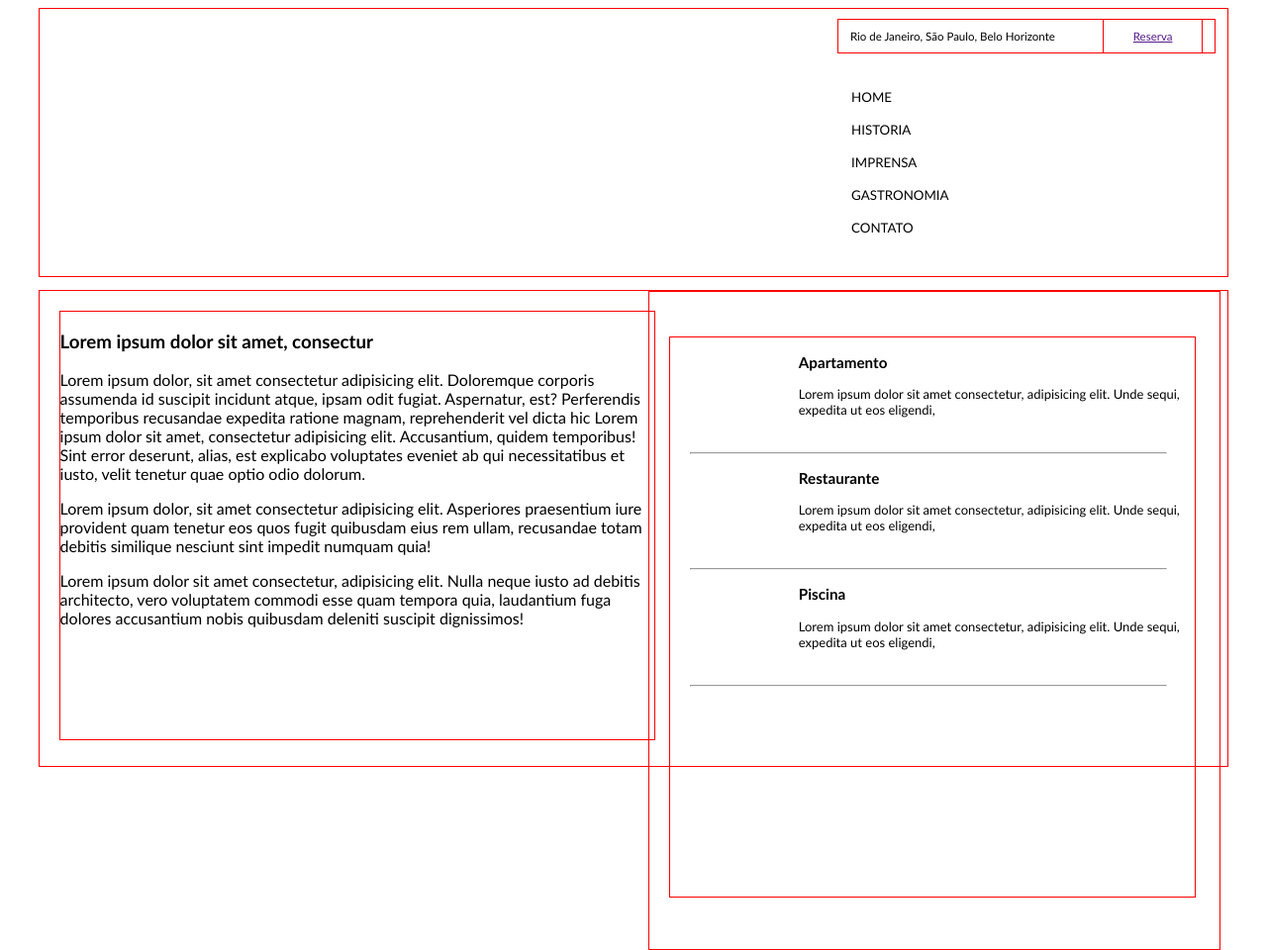
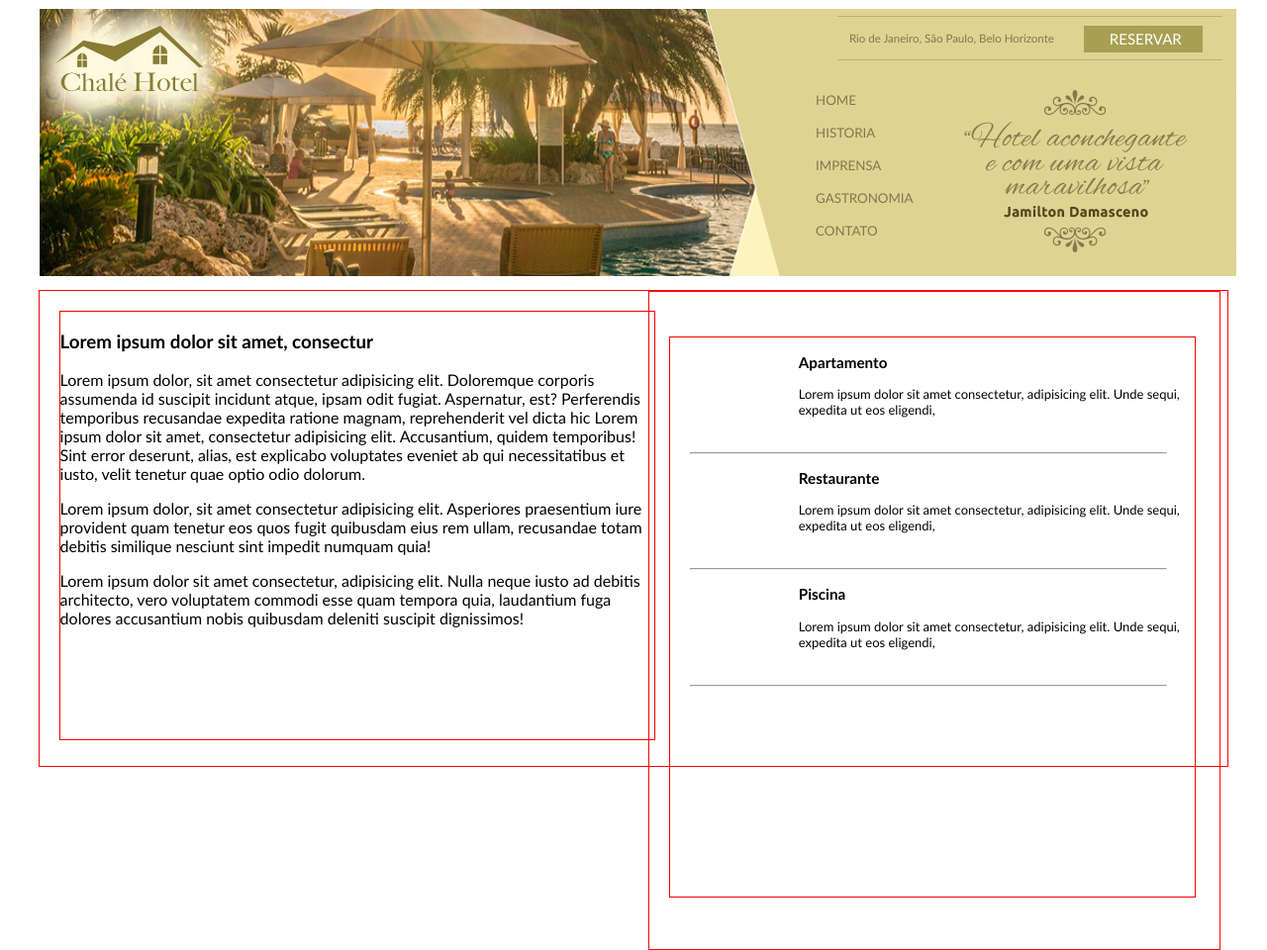
Before and after one commit to Italo-Schezar/Chale_hotel, a plain HTML site: page Projeto/index.html in a window 1280 px wide. Shown: the whole page at 99% size. Drawn offline with Linux system fonts and the light colour scheme.

Commit message:
Skin_1
Cabeçalho done

```diff
--- a/Css externo/estilo.css
+++ b/Css externo/estilo.css
@@ -6,7 +6,7 @@ body {
 --------------- Começo Cabeçalho ------------
 */
 #cabecalho{
-    border: 1px solid red;
+    border: 1px solid rgb(255, 255, 255);
     width: 95%;
     height: 270px;
     margin: auto;
@@ -18,20 +18,22 @@ body {
     list-style-type: none;
     margin: 0;
     padding: 0;
-    margin-left: 65%;
-    margin-top: 5.75%;
+    margin-left: 62%;
+    margin-top: 6%;
 }
 
 #cabecalho>ul a {
     width: 200px;
     height: 33px;
     display: block;
-    color: #000;
+    color:rgb(129, 121, 74);
     text-decoration: none;
     text-indent: 40px;
     line-height: 40px;
     padding: 0;
     font-size: 13.3px;
+    position: relative;
+    z-index: 2;
 }
 
 #cabecalho>a:hover {
@@ -45,16 +47,59 @@ body {
     position: absolute;
     font-size: 11.5px;
     margin-left: 63%;
-    margin-top: -17.5%;
-    border: 1px solid red;
-    padding: 10px 12px;
+    margin-top: -18%;
+    border-top: 1px solid rgb(187, 178, 108);
+    border-bottom: 1px solid rgb(187, 178, 108);
+    padding: 15px 12px;
     text-indent: 0px;
+    width: 365px;
+    color: rgb(129, 121, 74);
+    z-index: 3;
 }
 
 #reserva a {
-    border: 1px solid red;
-    padding: 10px 30px;
-    margin-left: 45px;
+    border: 1px solid rgb(169, 159, 83);
+    padding: 10px 20px;
+    margin-left: 30px;
+    text-decoration: none;
+    font-size: 15px;
+    line-height: 5px;
+    text-indent: 5px;
+    position: absolute;
+    margin-top: -5.45px;
+    background-color: rgb(169, 159, 83);
+    color: #fff;
+}
+
+img#img_1{
+    position: absolute;
+    margin-left: 52.5%;
+    z-index: 1;
+    width: 42%;
+    height: 270px;
+}
+
+img#img_2{
+    position: absolute;
+    margin-left: 73%;
+    margin-top: 6.4%;
+    z-index: 2;
+    width: 226px;
+    height: 164px;
+}
+
+img#img_3{
+    position: absolute;
+    width: 798px;
+    height: 270px;
+}
+
+img#img_4{
+    position: absolute;
+    width: 151px;
+    height: 66px;
+    margin-left: 15px;
+    margin-top: 17px;
 }
 
 /*
--- a/Projeto/index.html
+++ b/Projeto/index.html
@@ -8,6 +8,11 @@
 </head>
 <body>
     <div id="cabecalho">
+        <img src="../imagens/topo-imagem-lateral.png" id="img_1">
+        <img src="../imagens/depoimento.png" id="img_2">
+        <img src="../imagens/topo-imagem-principal.png" id="img_3">
+        <img src="../imagens/logo.png" id="img_4">
+
         <ul>
             <li><a href="">HOME</a></li>
             <li><a href="">HISTORIA</a></li>
@@ -18,7 +23,7 @@
 
         <div id="reserva">Rio de Janeiro, São Paulo, Belo Horizonte
 
-            <a href="">Reserva</a>
+            <a href="">RESERVAR</a>
         </div>
     </div>
 
```
